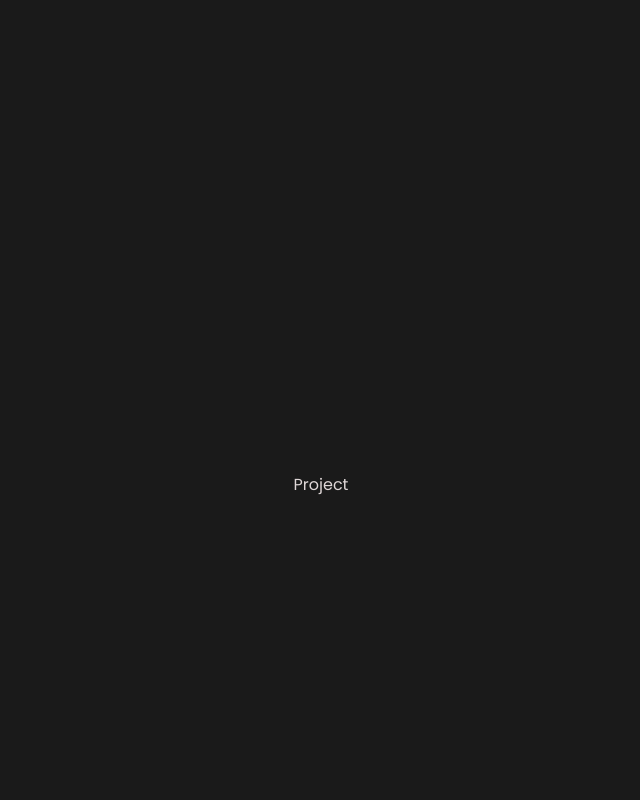
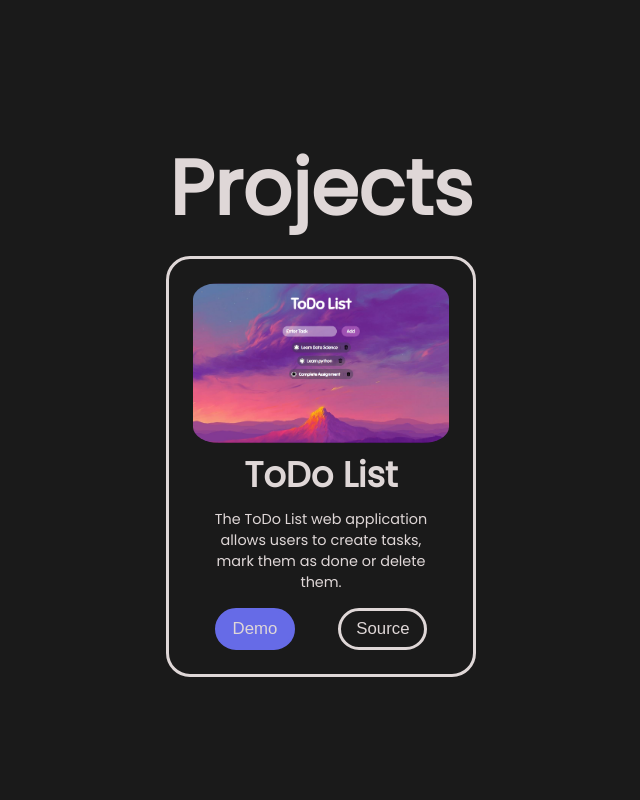
Before and after one commit to Aryan0220/Portfolio_Website, a React (Create React App) app in the folder ui/: page / in a window 1280 px wide. Shown: the part 680-1480 px from the top of the page, without its empty margins (319-959 px from the left). Built offline with nearby package versions, Linux system fonts and the light colour scheme.

Commit message:
Create Project Card

```diff
--- a/ui/public/style.css
+++ b/ui/public/style.css
@@ -5,6 +5,20 @@ body{
     background: radial-gradient(circle, rgba(2,0,36,1) 19%, rgba(9,9,121,1) 76%, rgba(0,212,255,1) 100%); */
 
     font-family: "Poppins", sans-serif;
+}
+::-webkit-scrollbar {
+    width: 10px;
+}
+::-webkit-scrollbar-track {
+    border-radius: 20px;
+    background: #414040;
+}
+::-webkit-scrollbar-thumb {
+    border-radius: 20px;
+    background: #888;
+}
+::-webkit-scrollbar-thumb:hover {
+    background: #dfd7d7;
 }
 nav{
     display: flex;
@@ -37,9 +51,21 @@ a:hover{
     text-decoration-line: underline;
     text-underline-offset: 0.5rem;
     text-decoration-color: #dfd7d7;
+}
 
+.btn-source{
+    color: #dfd7d7;
+    font-size: 1.05rem;
+    background-color: transparent;
+    align-self: center;
+    height: fit-content;
+    padding: 8px 15px;
+    width: fit-content;
+    border-radius: 25px;
+    border: 3px solid #dfd7d7;
 }
-.resume{
+
+.resume , .btn-demo{
     color: #dfd7d7;
     font-size: 1.05rem;
     background-color: #666be7;
@@ -50,7 +76,7 @@ a:hover{
     border-radius: 25px;
     border: 3px solid #666be7;
 }
-.resume:hover{
+.resume:hover, .btn-demo:hover{
     color: #dfd7d7;
     font-size: 1.05rem;
     background-color: transparent;
@@ -58,12 +84,86 @@ a:hover{
     cursor: pointer;
 }
 
-#home,#project, #skill, #contact, #about{
+#home, #project, #skill, #contact, #about{
     color: #dfd7d7;
     height: 91vh;
     margin: 0%;
     display: flex;
+}
+
+.scroll-up{
+    color: #dfd7d7;
+    z-index: 100;
+    position: fixed;
+    height: 50px;
+    width: 50px;
+    bottom: 10%;
+    right: 5%;
+    padding: 5px;
+    border-radius: 50%;
+    border: 3px solid #dfd7d7;
+    background-color: transparent;
+}
+
+.scroll-up:hover , .btn-source:hover{
+    color: #dfd7d7;
+    background-color: #666be7;
+    border-color: #666be7;
+    cursor: pointer;
+}
+
+h2{
+    font-size: 4.8rem;
+    margin: 10px;
+}
+
+.project-div{
+    text-align: center;
+    width: 100vw;
+}
+
+.display-cards{
+    display: flex;
     flex-direction: row;
-    justify-content: center;
+
+}
+
+.project-card{
+    display: flex;
+    flex-direction: column;
     align-items: center;
+    border: 3px solid #dfd7d7;
+    border-radius: 1.5rem;
+    padding: 1.5rem;
+    margin: auto;
+    width: min-content;
 }
+
+.project-img{
+    background-image: url("./todo.png");
+    height: 10rem;
+    width: 16rem;
+    border-radius: 10%;
+    background-repeat: no-repeat;
+    background-size: cover;
+    background-position: center;
+}
+
+.project-title{
+    font-size: 2.2rem;
+    margin: 2% 0%;
+}
+
+.project-details{
+    margin: 1% 0%;
+    width: 85%;
+    font-size: 0.9rem;
+}
+
+.btn-div{
+    display: flex;
+    flex-direction: row;
+    margin-top: 5%;
+    justify-content: space-around;
+    width: 100%;
+}
--- a/ui/src/components/App.jsx
+++ b/ui/src/components/App.jsx
@@ -5,12 +5,14 @@ import Contact from "./Contact";
 import About from "./About";
 import Project from "./Project";
 import Skill from "./Skill";
+import HomeBtn from "./HomeButton";
 
 const App = () => {
   return (
     <div>
       <Navbar />
       <Home />
+      <HomeBtn />
       <Project />
       <Skill />
       <About />
--- a/ui/src/components/Home.jsx
+++ b/ui/src/components/Home.jsx
@@ -1,7 +1,7 @@
-import react from "react";
+import React from "react";
 
 const Home = () => {
-  return <div id="home">home</div>;
+  return <section id="home">Home</section>;
 };
 
 export default Home;
--- /dev/null
+++ b/ui/src/components/HomeButton.jsx
@@ -0,0 +1,36 @@
+import React, { useState } from "react";
+
+const HomeBtn = () => {
+  const [visible, setVisible] = useState(false);
+
+  const toggleVisible = () => {
+    const scrolled = document.documentElement.scrollTop;
+    if (scrolled > 600) {
+      setVisible(true);
+    } else if (scrolled <= 600) {
+      setVisible(false);
+    }
+  };
+
+  const scrollToTop = () => {
+    window.scrollTo({
+      top: 0,
+      behavior: "smooth",
+    });
+  };
+
+  window.addEventListener("scroll", toggleVisible);
+
+  return (
+    <button
+      type="button"
+      className="scroll-up"
+      onClick={scrollToTop}
+      style={{ display: visible ? "inline" : "none" }}
+    >
+      ▲
+    </button>
+  );
+};
+
+export default HomeBtn;
--- a/ui/src/components/Project.jsx
+++ b/ui/src/components/Project.jsx
@@ -1,7 +1,31 @@
 import React from "react";
 
 const Project = () => {
-  return <section id="project">Project</section>;
+  return (
+    <section id="project">
+      <div className="project-div">
+        <h2>Projects</h2>
+        <div className="display-cards">
+          <div className="project-card">
+            <div className="project-img" />
+            <h4 className="project-title">ToDo List</h4>
+            <p className="project-details">
+              The ToDo List web application allows users to create tasks, mark
+              them as done or delete them.
+            </p>
+            <div className="btn-div">
+              <button type="button" className="btn-demo">
+                Demo
+              </button>
+              <button type="button" className="btn-source">
+                Source
+              </button>
+            </div>
+          </div>
+        </div>
+      </div>
+    </section>
+  );
 };
 
 export default Project;
```
Also changed, not shown: ui/public/todo.png (added).
